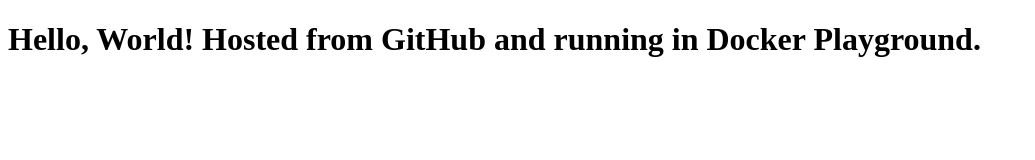
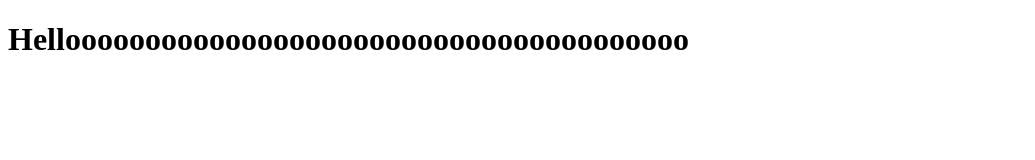
Before and after one commit to SayedAdnanDev/HiPage, a plain HTML site: page hi.html in a window 1280 px wide. Shown: the whole page, without its empty margins (0-1035 px from the left). Drawn offline with Linux system fonts and the light colour scheme.

Commit message:
changed the html file

```diff
--- a/hi.html
+++ b/hi.html
@@ -4,6 +4,6 @@
     <title>My Dockerized HTML Page</title>
 </head>
 <body>
-    <h1>Hello, World! Hosted from GitHub and running in Docker Playground.</h1>
+    <h1>Hellooooooooooooooooooooooooooooooooooooooo</h1>
 </body>
 </html>
```
